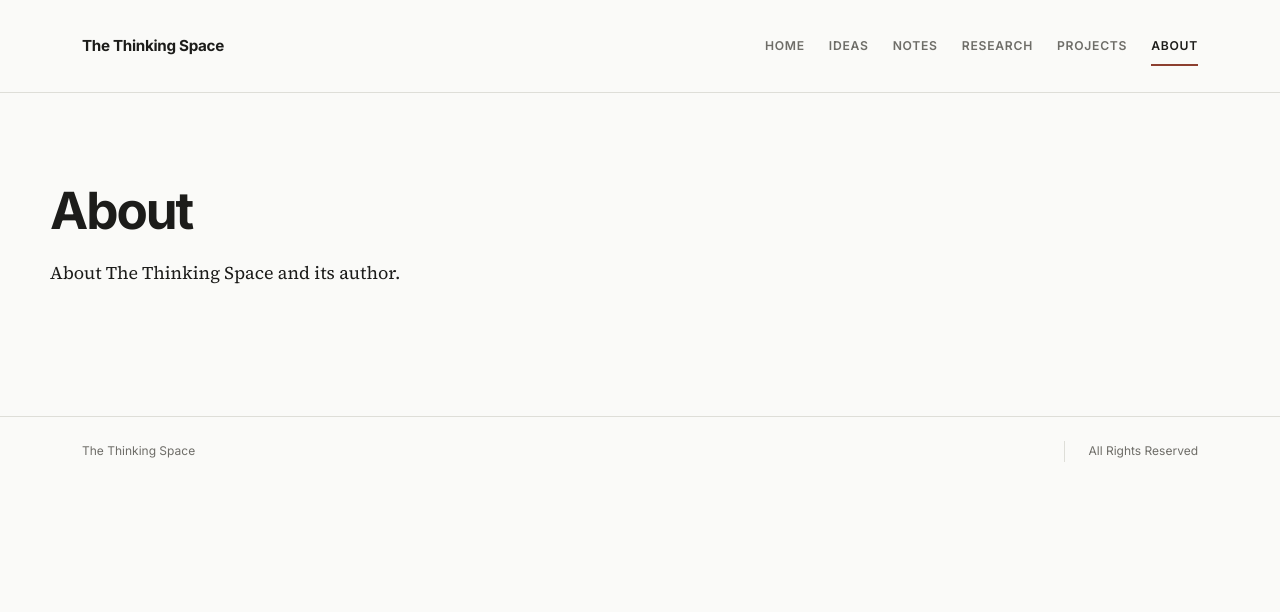
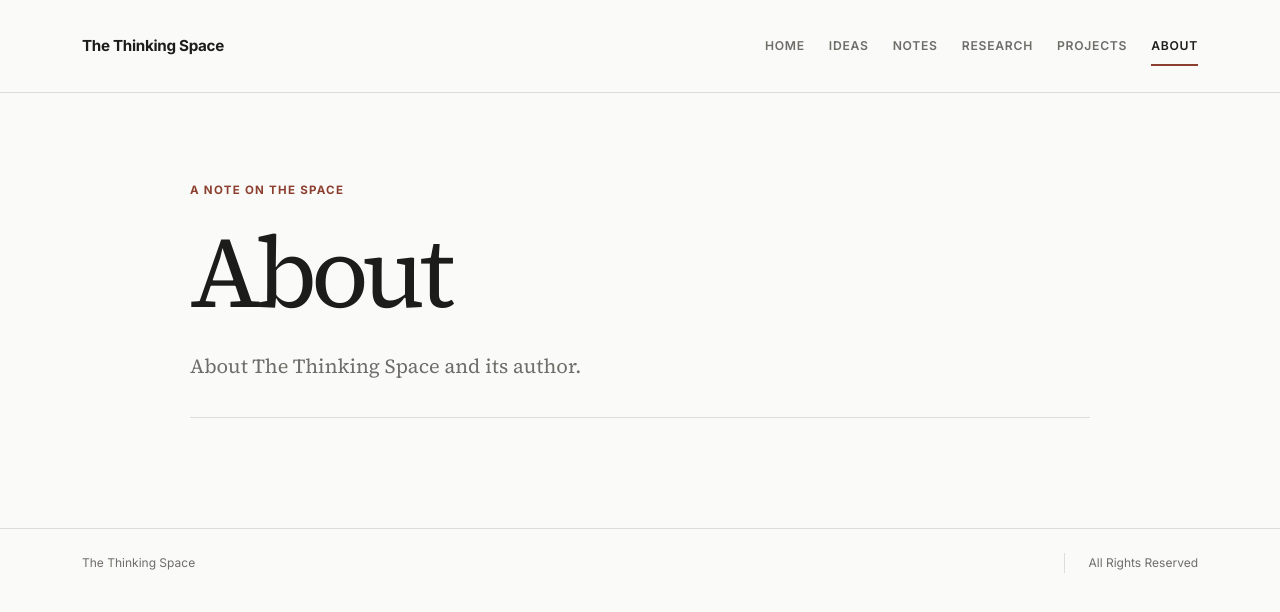
Before and after one commit to NHHimmel/NHH.github.io, a Jekyll site: the page built from about.html, in a window 1280 px wide. Shown: the top 612 px of the page. Built offline with Jekyll 4.4.1, drawn with Linux system fonts in a browser that asks for light colours.

Commit message:
Refine about page layout

```diff
--- a/about.html
+++ b/about.html
@@ -4,10 +4,12 @@ title: About
 nav: about
 ---
 
-    <main>
-        <h2>About</h2>
-
+<main class="page-main">
+    <section class="page-intro">
+        <p class="page-kicker">A note on the space</p>
+        <h1>About</h1>
         <p>
-           About The Thinking Space and its author.
+            About The Thinking Space and its author.
         </p>
-    </main>
+    </section>
+</main>
```
